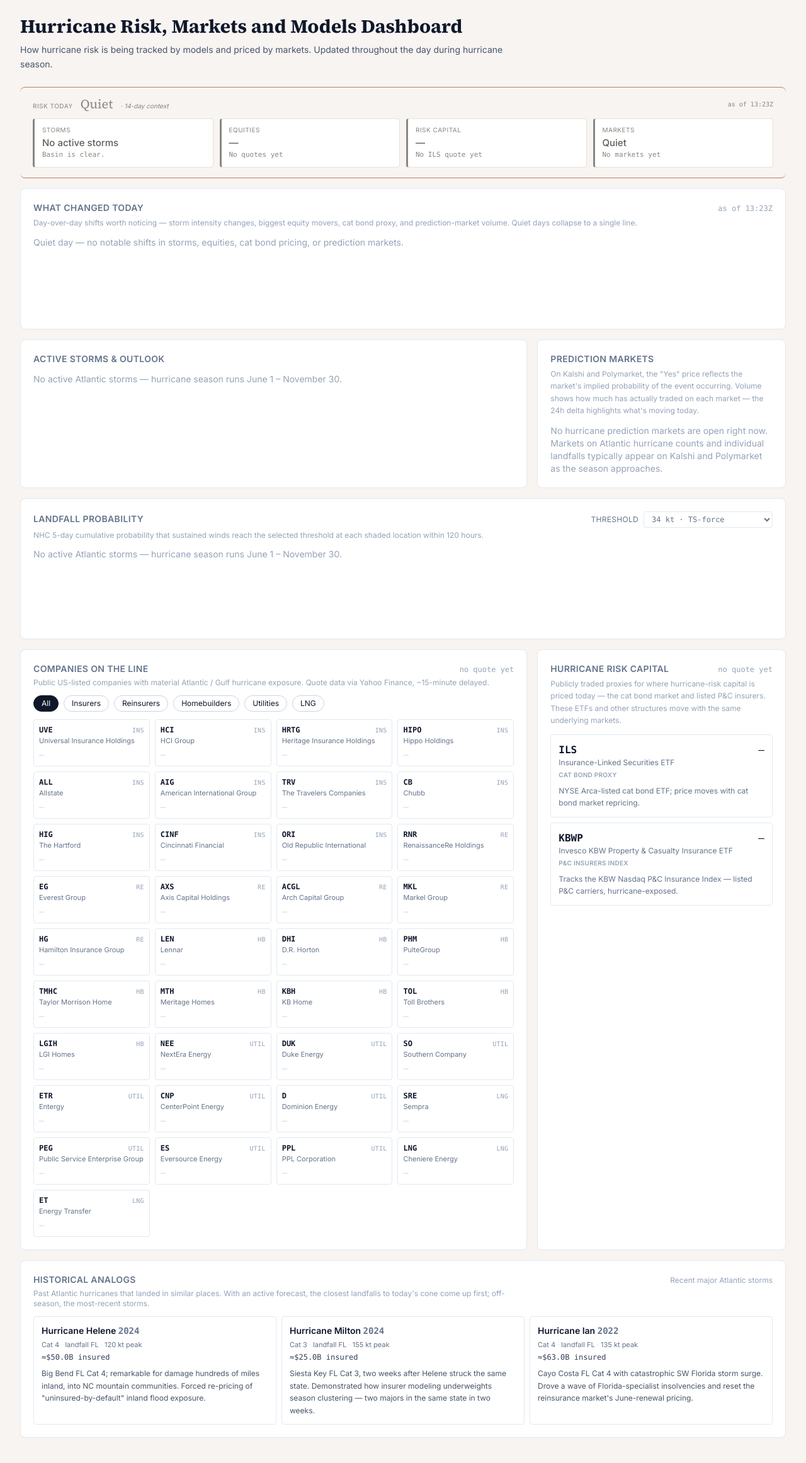
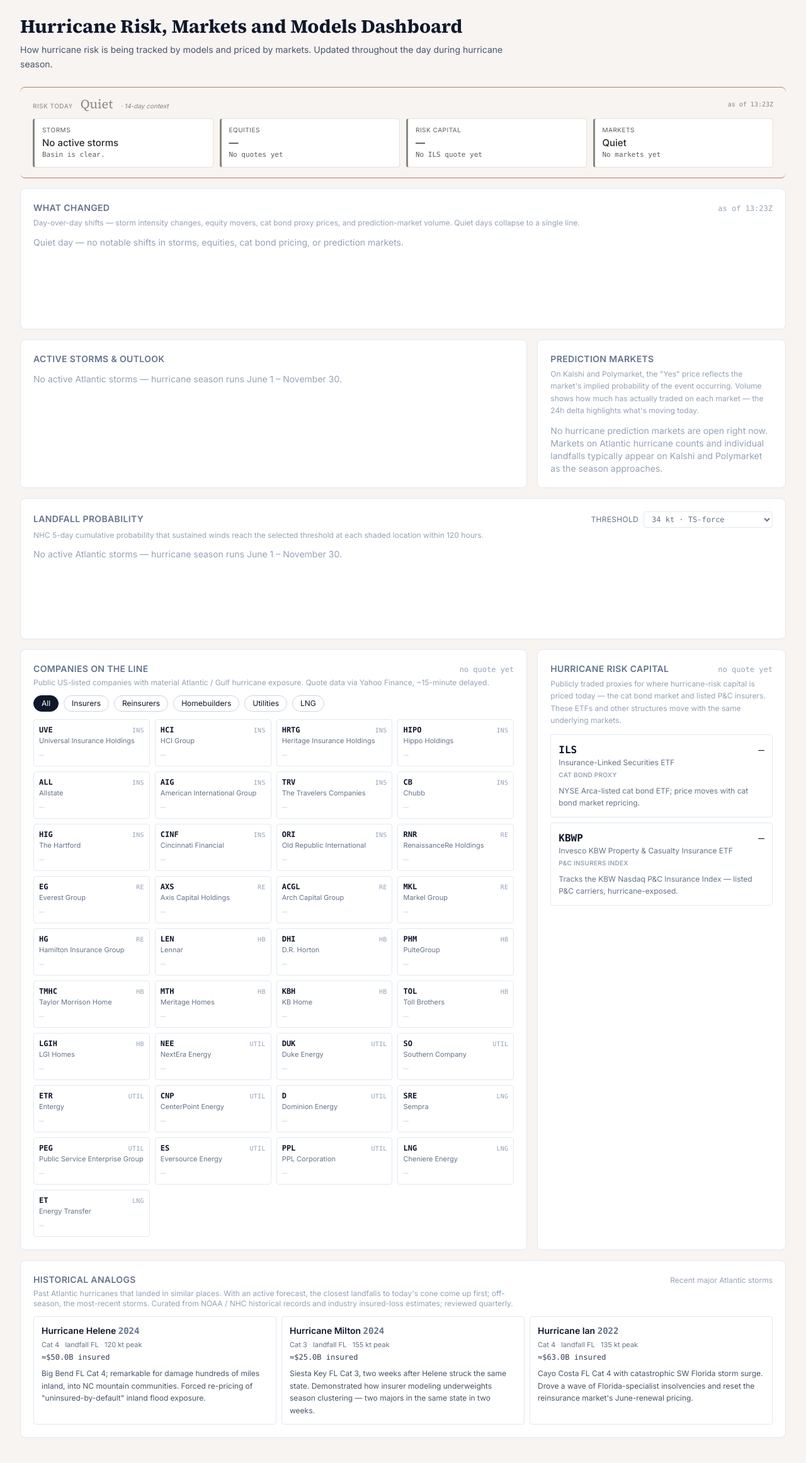
Before and after one commit to ReallyNobody/prediction-tracker, a FastAPI app: page / in a window 1280 px wide. Shown: the part 81-2404 px from the top of the page at 63% size. Run offline with FastAPI, Linux system fonts and the light colour scheme; data that the repository does not hold is empty; some libraries are stand-ins or nearby versions.

Commit message:
fix(dash): darken signal tape text, tighten panel-6 copy, add panel-5 source

```diff
--- a/src/rmn_dashboard/static/js/signal_tape.js
+++ b/src/rmn_dashboard/static/js/signal_tape.js
@@ -119,11 +119,12 @@
 
   function buildCell(cell) {
     const color = tierColor(cell.tier);
-    // Day 44: white card on cream background, with the tier color as a
-    // 3px left border accent. Quiet cells use warm slate as the value
-    // color so "Calm" doesn't shout; non-quiet cells colorize the
-    // value word to match the tier border for visual cohesion.
-    const valueColor = cell.tier === "quiet" ? "#5F5E5A" : color;
+    // Day 44a: bumped value text contrast against the cream surface.
+    // The original #5F5E5A read washed-out at the 15px size; #2C2B27
+    // (near-black warm) is the floor for body-weight readability on
+    // a #F7F4F1 background. Non-quiet cells still colorize the value
+    // word to the tier color for visual cohesion.
+    const valueColor = cell.tier === "quiet" ? "#2C2B27" : color;
     const sparkline = (cell.history && cell.history.length > 0)
       ? buildSparkline(cell.history, color)
       : "";
@@ -135,7 +136,7 @@
               'border-left: 3px solid ' + color + '; ' +
               'border-radius: 4px; padding: 10px 12px;">' +
         '<div class="text-[10px] uppercase tracking-wider mb-1" ' +
-             'style="color: #888780;">' +
+             'style="color: #5F5E5A;">' +
           escapeHtml(cell.label || "") +
         "</div>" +
         '<div class="flex items-center justify-between gap-2">' +
@@ -145,7 +146,7 @@
               escapeHtml(cell.value || "—") +
             "</div>" +
             '<div class="text-[11px] font-mono mt-0.5 truncate" ' +
-                 'style="color: #888780;" ' +
+                 'style="color: #5F5E5A;" ' +
                  'title="' + escapeHtml(cell.driver || "") + '">' +
               escapeHtml(cell.driver || "") +
             "</div>" +
--- a/src/rmn_dashboard/templates/index.html
+++ b/src/rmn_dashboard/templates/index.html
@@ -80,16 +80,16 @@
            data-testid="changes-panel">
     <div class="flex items-baseline justify-between gap-3 flex-wrap">
       <h2 class="text-sm font-semibold uppercase tracking-wide text-slate-500">
-        What changed today
+        What changed
       </h2>
       <p id="changes-as-of"
          class="text-xs text-slate-400 font-mono"
          data-testid="changes-as-of"></p>
     </div>
     <p class="mt-1 text-xs text-slate-400 leading-relaxed">
-      Day-over-day shifts worth noticing — storm intensity changes,
-      biggest equity movers, cat bond proxy, and prediction-market
-      volume. Quiet days collapse to a single line.
+      Day-over-day shifts — storm intensity changes, equity movers,
+      cat bond proxy prices, and prediction-market volume. Quiet days
+      collapse to a single line.
     </p>
     <div id="changes-readout"
          class="mt-3 hidden"
@@ -415,7 +415,9 @@
       <p class="mt-1 text-xs text-slate-400 max-w-3xl">
         Past Atlantic hurricanes that landed in similar places. With an
         active forecast, the closest landfalls to today's cone come up
-        first; off-season, the most-recent storms.
+        first; off-season, the most-recent storms. Curated from NOAA /
+        NHC historical records and industry insured-loss estimates;
+        reviewed quarterly.
       </p>
       <div id="analogs-readout"
            class="mt-3 hidden grid grid-cols-1 md:grid-cols-3 gap-2"
```
Also changed, not shown: tests/test_routes.py (+1 -1 lines).
